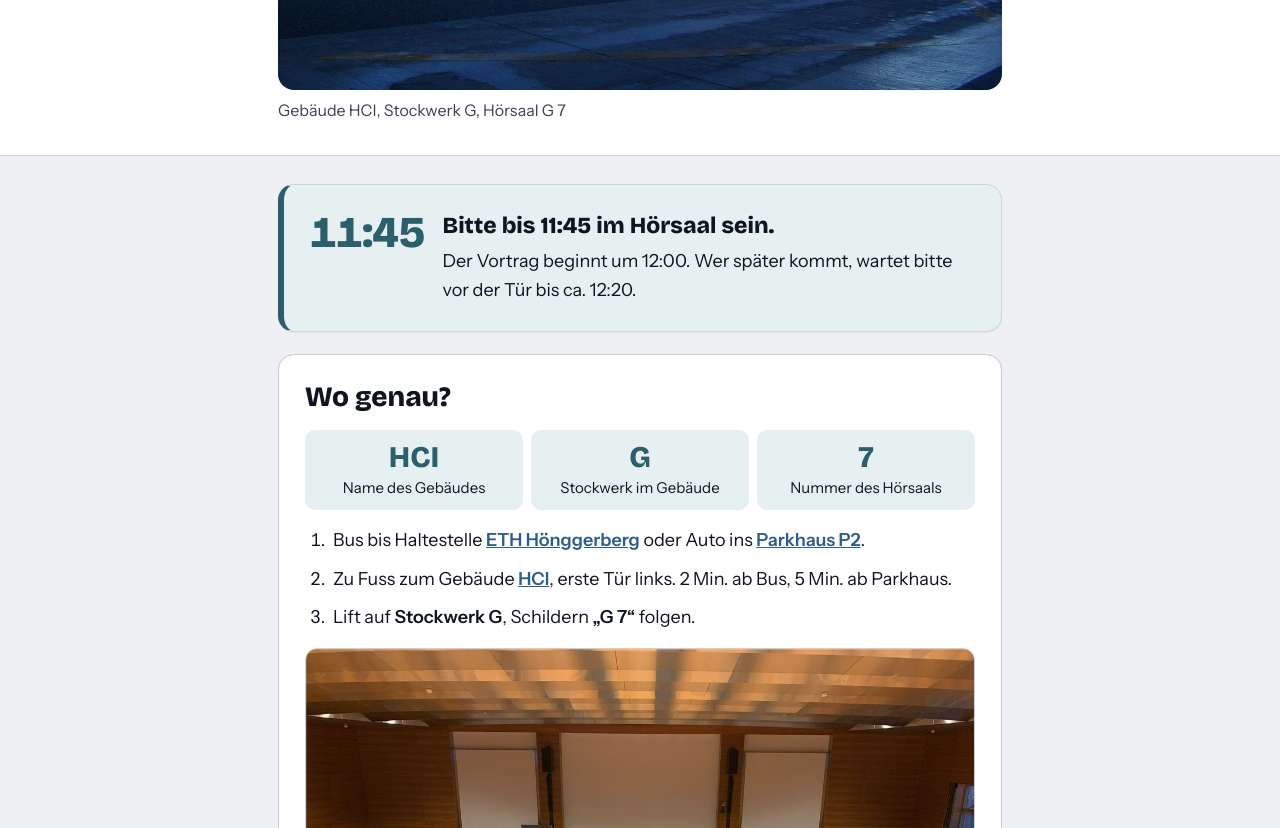
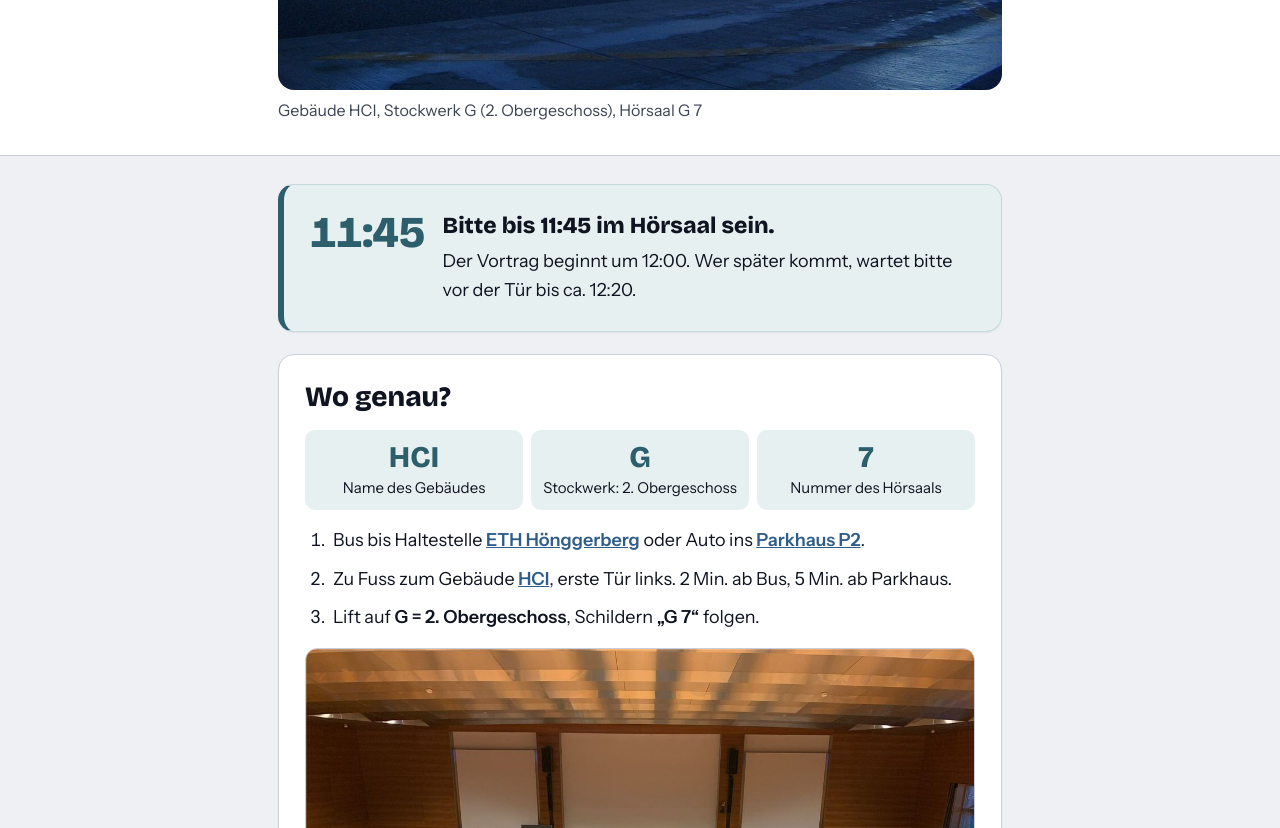
Before and after one commit to Altishofer/benjamin-defense, a plain HTML site: page index.html in a window 1280 px wide. Shown: the part 695-1523 px from the top of the page. Drawn offline with nearby package versions, Linux system fonts and the light colour scheme.

Commit message:
Stockwerk G = 2. Obergeschoss

```diff
--- a/index.html
+++ b/index.html
@@ -145,7 +145,7 @@ footer a{color:inherit}
     </div>
     <figure class="hero-photo">
       <img src="img/hci.jpg" width="1200" height="800" alt="Das Gebäude HCI: ein grosses, mehrstöckiges Glasgebäude auf dem Campus Hönggerberg.">
-      <figcaption>Gebäude HCI, Stockwerk G, Hörsaal G 7</figcaption>
+      <figcaption>Gebäude HCI, Stockwerk G (2. Obergeschoss), Hörsaal G 7</figcaption>
     </figure>
   </div>
 </header>
@@ -164,13 +164,13 @@ footer a{color:inherit}
     <h2 id="wo">Wo genau?</h2>
     <dl class="explain">
       <div><dt>HCI</dt><dd>Name des Gebäudes</dd></div>
-      <div><dt>G</dt><dd>Stockwerk im Gebäude</dd></div>
+      <div><dt>G</dt><dd>Stockwerk: 2. Obergeschoss</dd></div>
       <div><dt>7</dt><dd>Nummer des Hörsaals</dd></div>
     </dl>
     <ol class="steps">
       <li>Bus bis Haltestelle <b><a href="https://www.google.com/maps/dir/?api=1&amp;destination=47.40858,8.50754&amp;travelmode=transit" target="_blank" rel="noopener">ETH Hönggerberg</a></b> oder Auto ins <b><a href="https://www.google.com/maps/dir/?api=1&amp;destination=47.40868,8.50476&amp;travelmode=driving" target="_blank" rel="noopener">Parkhaus P2</a></b>.</li>
       <li>Zu Fuss zum Gebäude <b><a href="https://www.google.com/maps/search/?api=1&amp;query=47.407528,8.507715" target="_blank" rel="noopener">HCI</a></b>, erste Tür links. 2 Min. ab Bus, 5 Min. ab Parkhaus.</li>
-      <li>Lift auf <b>Stockwerk G</b>, Schildern <b>„G 7“</b> folgen.</li>
+      <li>Lift auf <b>G = 2. Obergeschoss</b>, Schildern <b>„G 7“</b> folgen.</li>
     </ol>
     <figure style="margin:16px 0 0"><img src="img/saal-vorne.jpg" loading="lazy" alt="Der Hörsaal HCI G 7 von hinten gesehen: ansteigende Sitzreihen aus Holz, vorne die Wandtafeln."><figcaption>Hörsaal G 7</figcaption></figure>
   </section>
```
